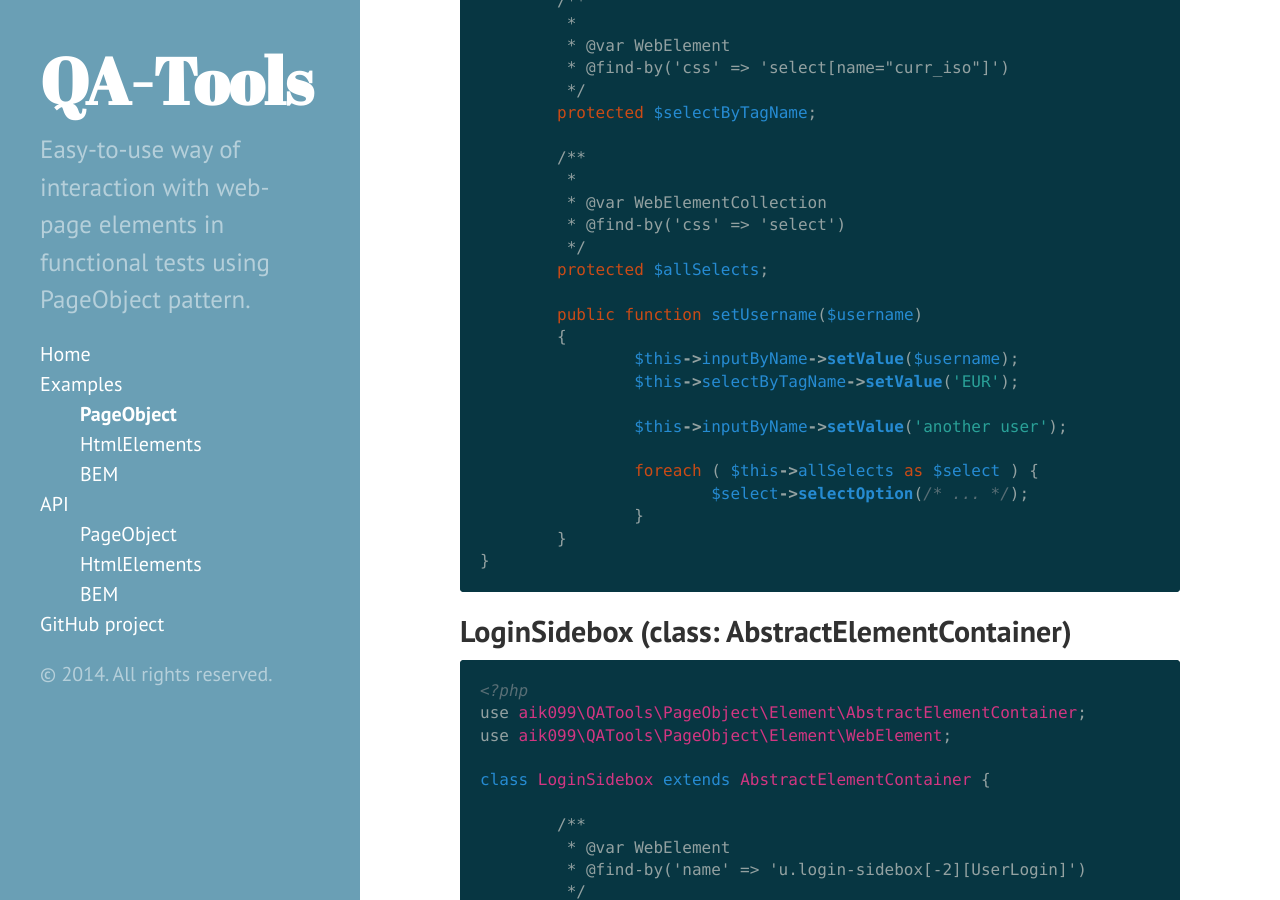
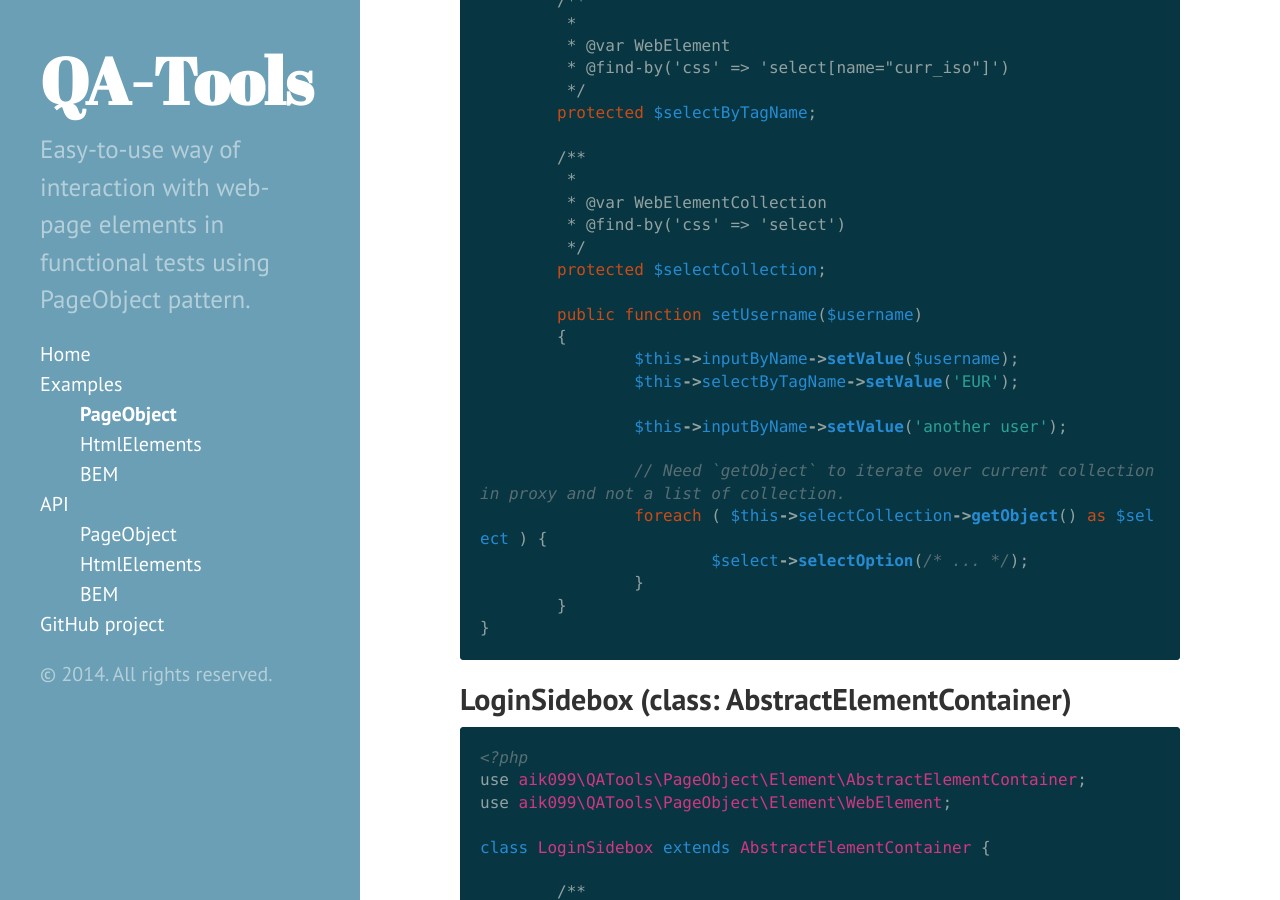
Before and after one commit to qa-tools/qa-tools, a Jekyll site: the page built from examples/01-PageObject.md, in a window 1280 px wide and 900 px high, scrolled down 1863 px. Built offline with Jekyll 4.4.1, drawn with Linux system fonts in a browser that asks for light colours; Markdown is read by kramdown in place of the engine named in the settings.

Commit message:
Fixing example with element collections to use `getObject`

```diff
--- a/examples/01-PageObject.md
+++ b/examples/01-PageObject.md
@@ -80,7 +80,7 @@ class HomePage extends Page {
 	 * @var WebElementCollection
 	 * @find-by('css' => 'select')
 	 */
-	protected $allSelects;
+	protected $selectCollection;
 
 	public function setUsername($username)
 	{
@@ -89,7 +89,8 @@ class HomePage extends Page {
 
 		$this->inputByName->setValue('another user');
 
-		foreach ( $this->allSelects as $select ) {
+		// Need `getObject` to iterate over current collection in proxy and not a list of collection.
+		foreach ( $this->selectCollection->getObject() as $select ) {
 			$select->selectOption(/* ... */);
 		}
 	}
```
Also changed, not shown: examples/02-HtmlElements.md (+2 -1 lines).
